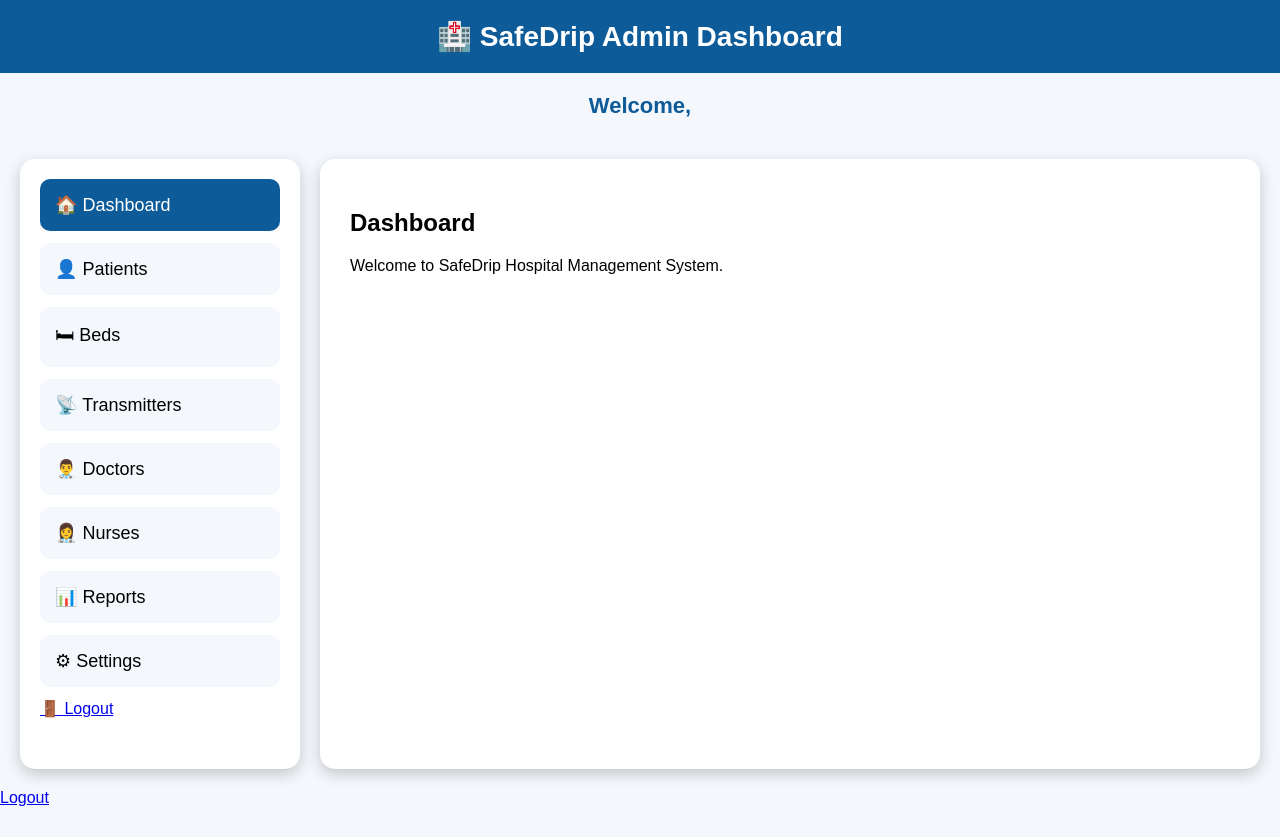
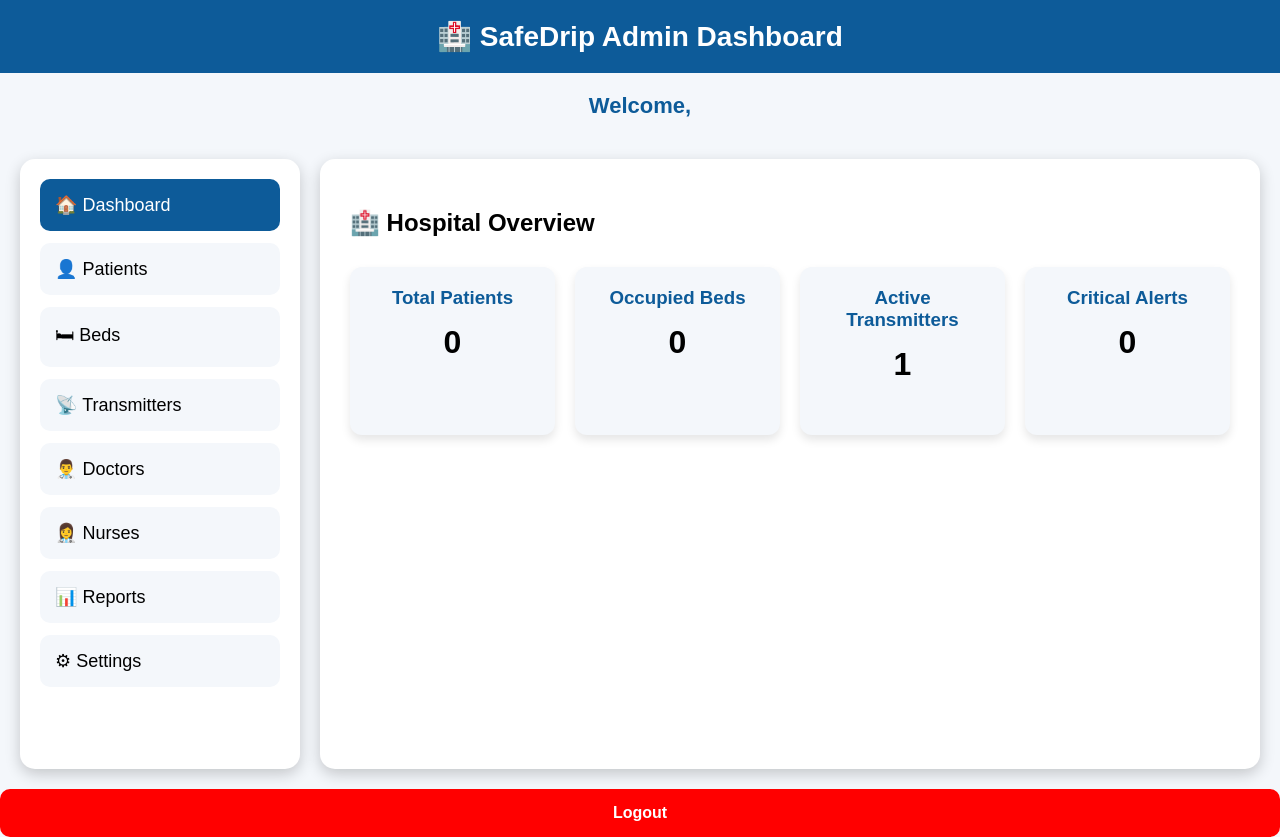
Before and after one commit to JATINKARTHIK-VADLAMUDI/SafeDrip-Hospital, a plain HTML site: page admin.html in a window 1280 px wide. Before the commit the page ends 807 px from the top, so only its background shows below. Drawn offline with Linux system fonts and the light colour scheme.

Commit message:
Update admin.html

```diff
--- a/admin.html
+++ b/admin.html
@@ -134,6 +134,96 @@ min-height:550px;
 
 }
 
+.logout{
+
+display:block;
+
+padding:15px;
+
+text-align:center;
+
+background:red;
+
+color:white;
+
+text-decoration:none;
+
+border-radius:10px;
+
+font-weight:bold;
+
+margin-top:20px;
+
+}
+
+.stats{
+
+display:grid;
+
+grid-template-columns:repeat(auto-fit,minmax(180px,1fr));
+
+gap:20px;
+
+margin-top:30px;
+
+}
+
+.stat{
+
+background:#f4f7fb;
+
+padding:20px;
+
+border-radius:12px;
+
+text-align:center;
+
+box-shadow:0 5px 10px rgba(0,0,0,.1);
+
+}
+
+.stat h3{
+
+margin:0;
+
+color:#0d5b99;
+
+}
+
+.stat p{
+
+font-size:32px;
+
+font-weight:bold;
+
+margin-top:15px;
+
+}
+
+.addBtn{
+
+background:#0d5b99;
+
+color:white;
+
+padding:12px 25px;
+
+border:none;
+
+border-radius:10px;
+
+font-size:18px;
+
+cursor:pointer;
+
+}
+
+.addBtn:hover{
+
+background:#083d66;
+
+}
+
 </style>
 
 </head>
@@ -162,8 +252,10 @@ Welcome,
 🏠 Dashboard
 </button>
 
-<button class="menu">
+<button class="menu" onclick="showPatients()">
+
 👤 Patients
+
 </button>
 
 <button class="menu">
@@ -190,23 +282,36 @@ Welcome,
 ⚙ Settings
 </button>
 
-<a class="logout" href="login.html">
-
-🚪 Logout
-
-</a>
 
 </div>
 
 <div class="content">
 
-<h2>Dashboard</h2>
+<h2>🏥 Hospital Overview</h2>
 
-<p>
+<div class="stats">
 
-Welcome to SafeDrip Hospital Management System.
+<div class="stat">
+<h3>Total Patients</h3>
+<p id="totalPatients">0</p>
+</div>
 
-</p>
+<div class="stat">
+<h3>Occupied Beds</h3>
+<p id="occupiedBeds">0</p>
+</div>
+
+<div class="stat">
+<h3>Active Transmitters</h3>
+<p id="activeTransmitters">1</p>
+</div>
+
+<div class="stat">
+<h3>Critical Alerts</h3>
+<p id="criticalAlerts">0</p>
+</div>
+
+</div>
 
 </div>
 
@@ -220,9 +325,28 @@ Logout
 
 <script>
 
-document.getElementById("adminName").innerHTML=
+document.getElementById("adminName").innerHTML =
+localStorage.getItem("userName");
 
-localStorage.getItem("userName");
+function showPatients(){
+
+document.querySelector(".content").innerHTML = `
+
+<h2>👤 Patient Management</h2>
+
+<button class="addBtn">
+
+➕ Add Patient
+
+</button>
+
+<br><br>
+
+<p>No patients added yet.</p>
+
+`;
+
+}
 
 </script>
 
```
